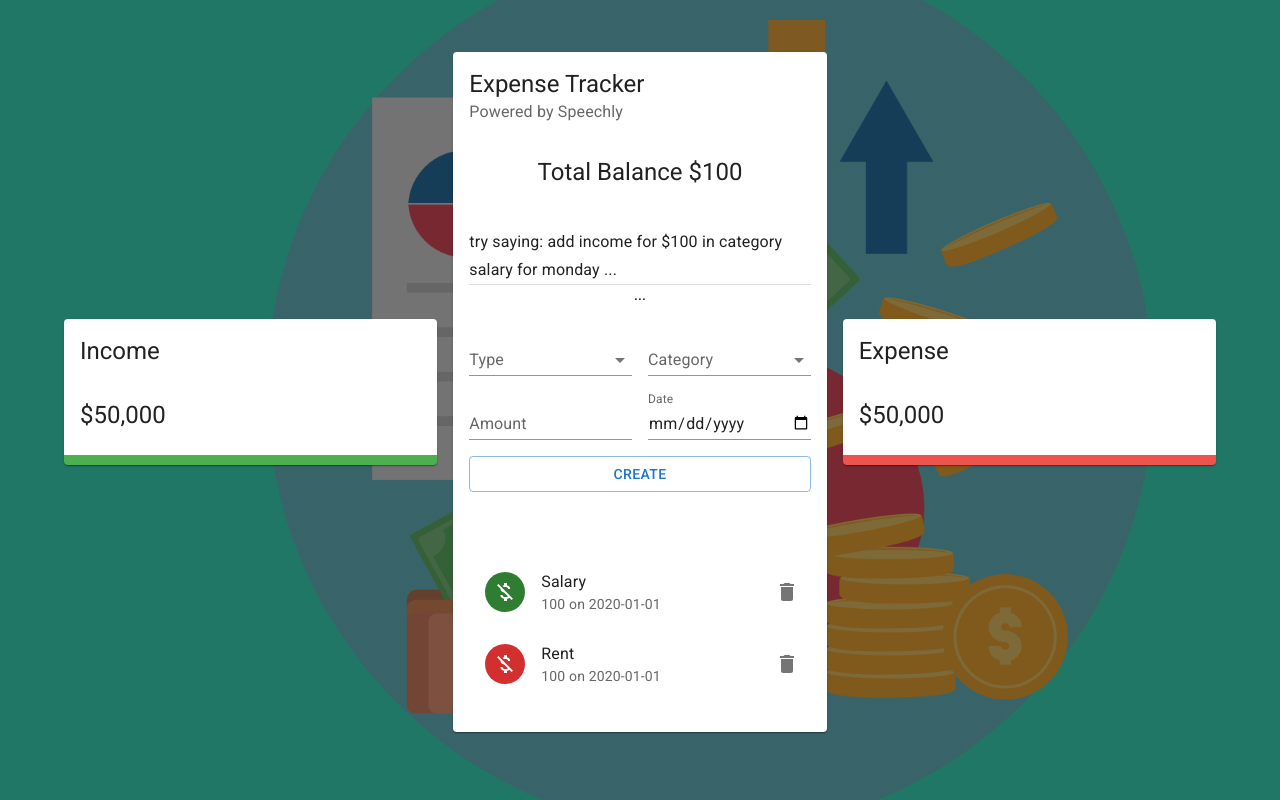
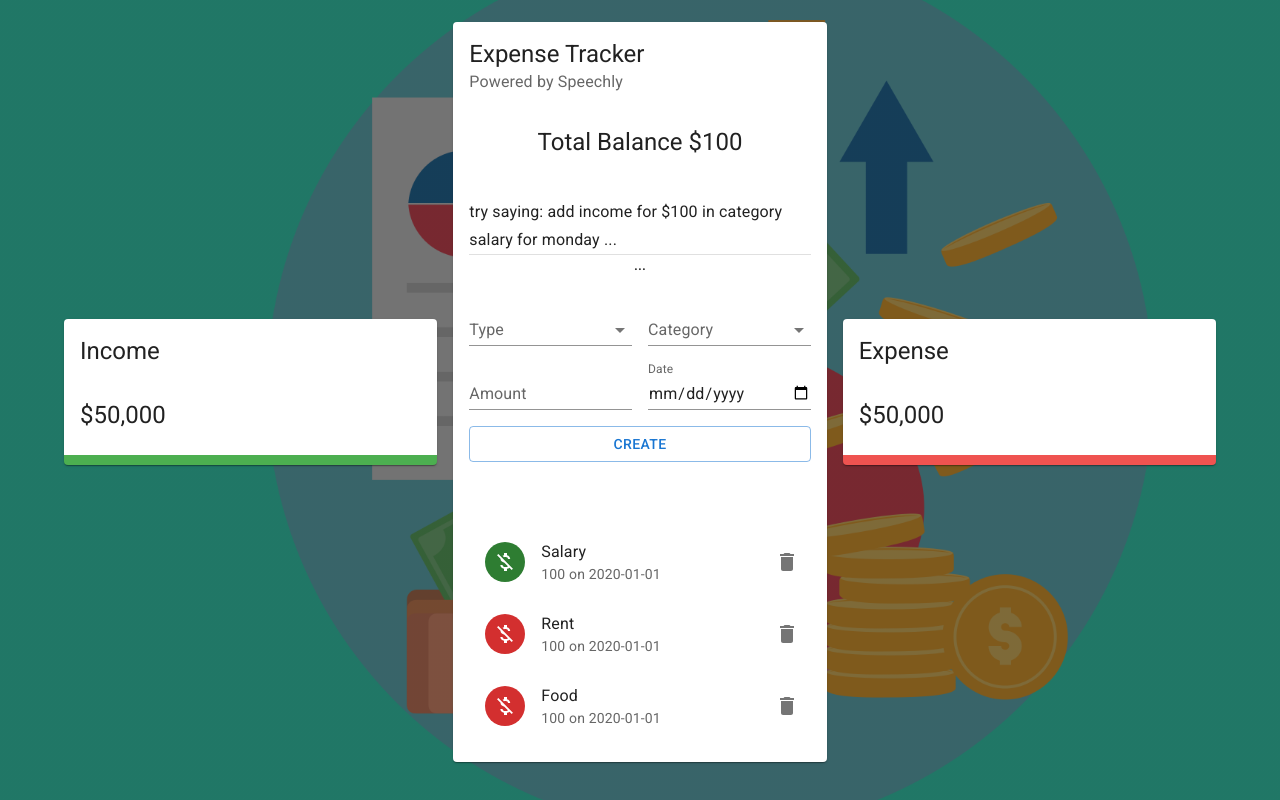
Before and after one commit to webceyhan/react-budget-tracker, a React (Create React App) app: page / in a window 1280 px wide. Built offline with nearby package versions, Linux system fonts and the light colour scheme.

Commit message:
list overflow added

```diff
--- a/src/components/Main/List.jsx
+++ b/src/components/Main/List.jsx
@@ -26,10 +26,17 @@ export const List = () => {
             amount: 100,
             date: '2020-01-01',
         },
+        {
+            id: 3,
+            type: 'Expense',
+            category: 'Food',
+            amount: 100,
+            date: '2020-01-01',
+        },
     ];
 
     return (
-        <MUIList dense={false}>
+        <MUIList dense={false} sx={{ maxHeight: 220, overflow: 'auto' }}>
             {transactions.map((transaction) => (
                 <Slide
                     direction="down"
```
